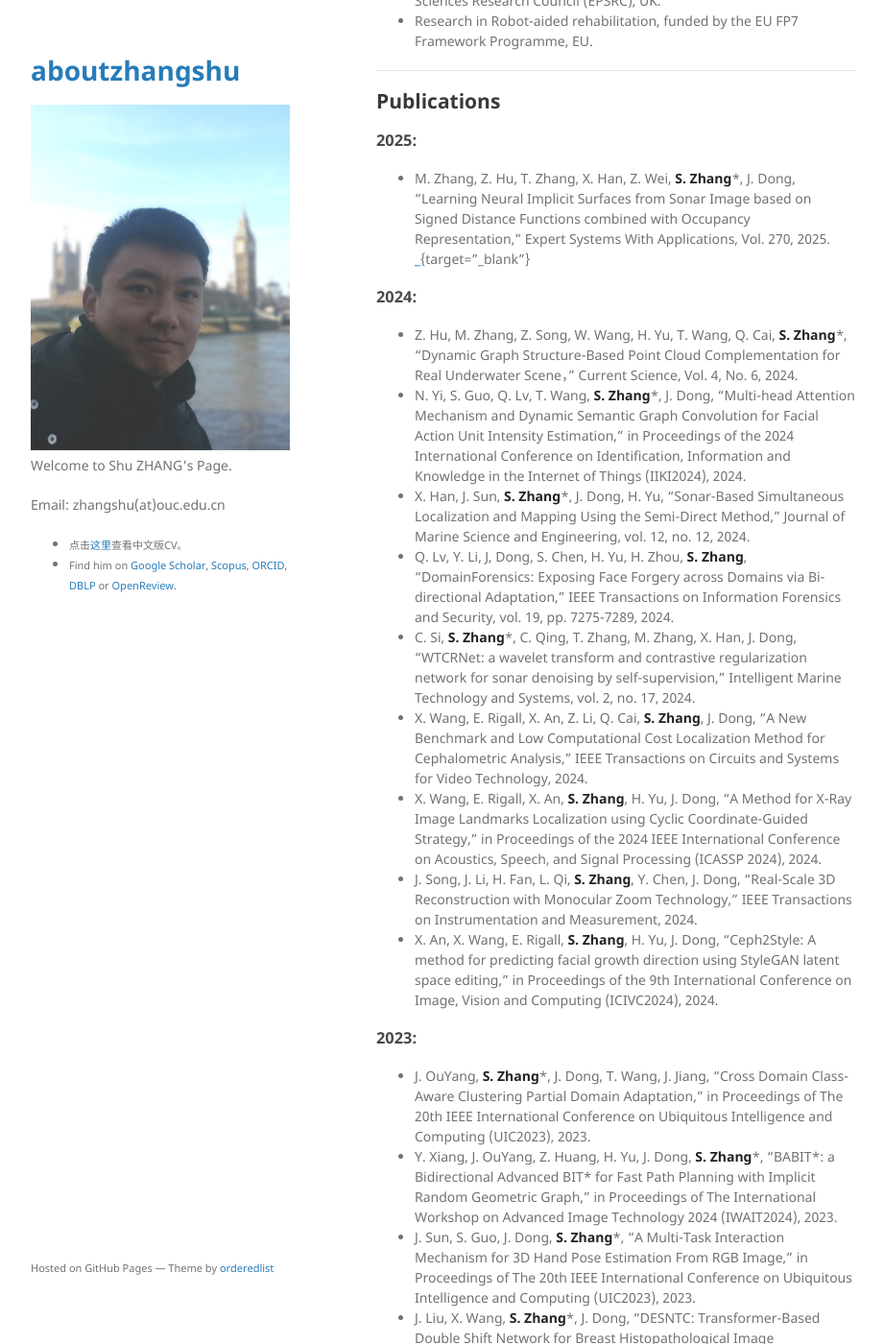
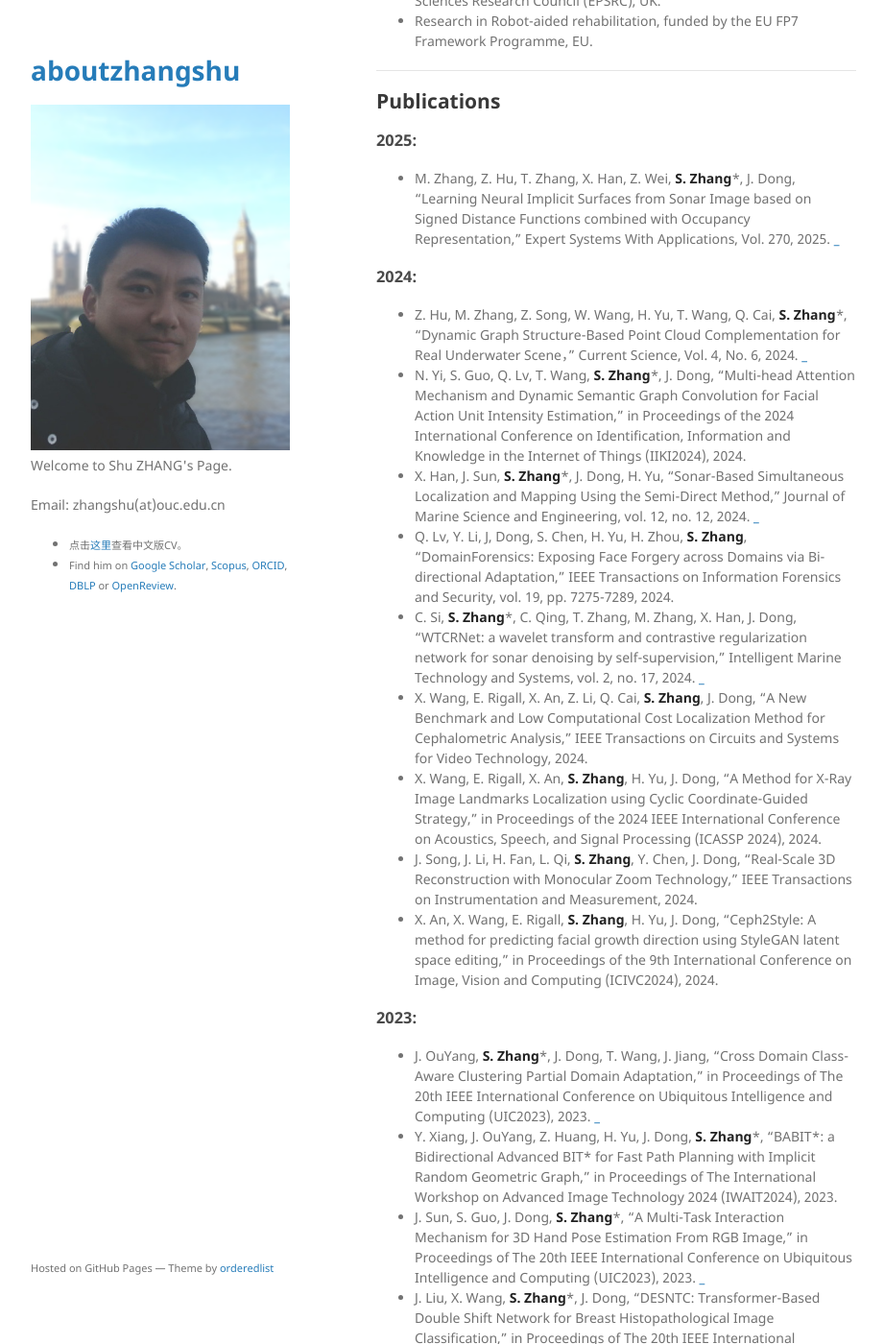
Before and after one commit to jackyspeed/aboutzhangshu, a Jekyll site: the page built from index.md, in a window 1280 px wide and 1400 px high, scrolled down 1508 px. Shown: the whole window at 96% size, without its empty margins (178-1099 px from the left). Built offline with Jekyll 4.4.1, drawn with Linux system fonts in a browser that asks for light colours; our own code applies the rules of GitHub Pages for plain Markdown files.

Commit message:
Update index.md

```diff
--- a/index.md
+++ b/index.md
@@ -64,15 +64,15 @@ Shu Zhang is currently an Associate Professor and Postgraduate supervisor at Oce
 
 ### 2025:
 
-- M. Zhang, Z. Hu, T. Zhang, X. Han, Z. Wei, **S. Zhang***, J. Dong, "Learning Neural Implicit Surfaces from Sonar Image based on Signed Distance Functions combined with Occupancy Representation," Expert Systems With Applications, Vol. 270, 2025. [_](https://www.sciencedirect.com/science/article/abs/pii/S0957417425001277){target="_blank"}
+- M. Zhang, Z. Hu, T. Zhang, X. Han, Z. Wei, **S. Zhang***, J. Dong, "Learning Neural Implicit Surfaces from Sonar Image based on Signed Distance Functions combined with Occupancy Representation," Expert Systems With Applications, Vol. 270, 2025. [_](https://www.sciencedirect.com/science/article/abs/pii/S0957417425001277)
 
 ### 2024:
 
-- Z. Hu, M. Zhang, Z. Song, W. Wang, H. Yu, T. Wang, Q. Cai, **S. Zhang***, “Dynamic Graph Structure-Based Point Cloud Complementation for Real Underwater Scene，” Current Science, Vol. 4, No. 6, 2024.
+- Z. Hu, M. Zhang, Z. Song, W. Wang, H. Yu, T. Wang, Q. Cai, **S. Zhang***, “Dynamic Graph Structure-Based Point Cloud Complementation for Real Underwater Scene，” Current Science, Vol. 4, No. 6, 2024. [_](https://currentscience.info/index.php/cs/article/view/279)
 - N. Yi, S. Guo, Q. Lv, T. Wang, **S. Zhang***, J. Dong, "Multi-head Attention Mechanism and Dynamic Semantic Graph Convolution for Facial Action Unit Intensity Estimation," in Proceedings of the 2024 International Conference on Identification, Information and Knowledge in the Internet of Things (IIKI2024), 2024.
-- X. Han, J. Sun, **S. Zhang***, J. Dong, H. Yu, “Sonar-Based Simultaneous Localization and Mapping Using the Semi-Direct Method,” Journal of Marine Science and Engineering, vol. 12, no. 12, 2024.
+- X. Han, J. Sun, **S. Zhang***, J. Dong, H. Yu, “Sonar-Based Simultaneous Localization and Mapping Using the Semi-Direct Method,” Journal of Marine Science and Engineering, vol. 12, no. 12, 2024. [_](https://www.mdpi.com/2077-1312/12/12/2234)
 - Q. Lv, Y. Li, J, Dong, S. Chen, H. Yu, H. Zhou, **S. Zhang**, "DomainForensics: Exposing Face Forgery across Domains via Bi-directional Adaptation," IEEE Transactions on Information Forensics and Security, vol. 19, pp. 7275-7289, 2024.
-- C. Si, **S. Zhang***, C. Qing, T. Zhang, M. Zhang, X. Han, J. Dong, "WTCRNet: a wavelet transform and contrastive regularization network for sonar denoising by self-supervision," Intelligent Marine Technology and Systems, vol. 2, no. 17, 2024.
+- C. Si, **S. Zhang***, C. Qing, T. Zhang, M. Zhang, X. Han, J. Dong, "WTCRNet: a wavelet transform and contrastive regularization network for sonar denoising by self-supervision," Intelligent Marine Technology and Systems, vol. 2, no. 17, 2024. [_](https://link.springer.com/article/10.1007/s44295-024-00032-5)
 - X. Wang, E. Rigall, X. An, Z. Li, Q. Cai, **S. Zhang**, J. Dong, "A New Benchmark and Low Computational Cost Localization Method for Cephalometric Analysis," IEEE Transactions on Circuits and Systems for Video Technology, 2024.
 - X. Wang, E. Rigall, X. An, **S. Zhang**, H. Yu, J. Dong, "A Method for X-Ray Image Landmarks Localization using Cyclic Coordinate-Guided Strategy," in Proceedings of the 2024 IEEE International Conference on Acoustics, Speech, and Signal Processing (ICASSP 2024), 2024.
 - J. Song, J. Li, H. Fan, L. Qi, **S. Zhang**, Y. Chen, J. Dong, "Real-Scale 3D Reconstruction with Monocular Zoom Technology," IEEE Transactions on Instrumentation and Measurement, 2024.
@@ -80,15 +80,15 @@ Shu Zhang is currently an Associate Professor and Postgraduate supervisor at Oce
 
 ### 2023:
 
-- J. OuYang, **S. Zhang***, J. Dong, T. Wang, J. Jiang, "Cross Domain Class-Aware Clustering Partial Domain Adaptation," in Proceedings of The 20th IEEE International Conference on Ubiquitous Intelligence and Computing (UIC2023), 2023.
+- J. OuYang, **S. Zhang***, J. Dong, T. Wang, J. Jiang, "Cross Domain Class-Aware Clustering Partial Domain Adaptation," in Proceedings of The 20th IEEE International Conference on Ubiquitous Intelligence and Computing (UIC2023), 2023. [_](https://ieeexplore.ieee.org/document/10449179)
 - Y. Xiang, J. OuYang, Z. Huang, H. Yu, J. Dong, **S. Zhang**\*, "BABIT\*: a Bidirectional Advanced BIT* for Fast Path Planning with Implicit Random Geometric Graph," in Proceedings of The International Workshop on Advanced Image Technology 2024 (IWAIT2024), 2023.
-- J. Sun, S. Guo, J. Dong, **S. Zhang***, "A Multi-Task Interaction Mechanism for 3D Hand Pose Estimation From RGB Image," in Proceedings of The 20th IEEE International Conference on Ubiquitous Intelligence and Computing (UIC2023), 2023.
+- J. Sun, S. Guo, J. Dong, **S. Zhang***, "A Multi-Task Interaction Mechanism for 3D Hand Pose Estimation From RGB Image," in Proceedings of The 20th IEEE International Conference on Ubiquitous Intelligence and Computing (UIC2023), 2023. [_](https://ieeexplore.ieee.org/document/10448989)
 - J. Liu, X. Wang, **S. Zhang***, J. Dong, "DESNTC: Transformer-Based Double Shift Network for Breast Histopathological Image Classification," in Proceedings of The 20th IEEE International Conference on Ubiquitous Intelligence and Computing (UIC2023), 2023.
 - X. Wang, E. Rigall, X. An, **S. Zhang**, H. Yu, J. Dong, "A Method for X-ray Image Landmarks Localization using Cyclic Coordinate-guided Strategy," in Proceedings of 2024 IEEE International Conference on Acoustics, Speech and Signal Processing (ICASSP), 2023.
-- B. Zhang, E.c Rigall, Y. Huang, X. Zou, **S. Zhang***, J. Dong, H. Yu, "A Method for Breast Mass Segmentation using Image Augmentation with SAM and Receptive Field Expansion," in Proceedings of International Conference on Computing and Pattern Recognition (ICCPR2023), 2023.
+- B. Zhang, E.c Rigall, Y. Huang, X. Zou, **S. Zhang***, J. Dong, H. Yu, "A Method for Breast Mass Segmentation using Image Augmentation with SAM and Receptive Field Expansion," in Proceedings of International Conference on Computing and Pattern Recognition (ICCPR2023), 2023. [_](https://dl.acm.org/doi/10.1145/3633637.3633698)
 - J. Leng, Q. Lv, **S. Zhang**, Y. Rao, Y. Liu, H. Fan, "Multilevel Inverse Patchmatch Network with Local and Global Refinement for Underwater Stereo Matching," Journal of Marine Science and Engineering, vol. 11, no. 5, pp. 930, 2023.
 - E. Rigall, X. Wang, **S. Zhang**, and J. Dong, "A fast and accurate RFID tag positioning method based on AoA hologram and hashtables," Computer Communications, vol. 202, pp. 135–144, 2023.
-- J. Ouyang, Q. Lv, **S. Zhang***, J. Dong, "Energy Transfer Contrast Network for Unsupervised Domain Adaption," In MultiMedia Modeling: 29th International Conference, MMM 2023, Bergen, Norway, January 9–12, 2023, Proceedings, Part II, pp. 115-126. Cham: Springer Nature Switzerland, 2023.
+- J. Ouyang, Q. Lv, **S. Zhang***, J. Dong, "Energy Transfer Contrast Network for Unsupervised Domain Adaption," In MultiMedia Modeling: 29th International Conference, MMM 2023, Bergen, Norway, January 9–12, 2023, Proceedings, Part II, pp. 115-126. Cham: Springer Nature Switzerland, 2023. [_](https://dl.acm.org/doi/abs/10.1007/978-3-031-27818-1_10)
 
 ### 2022:
 
```
